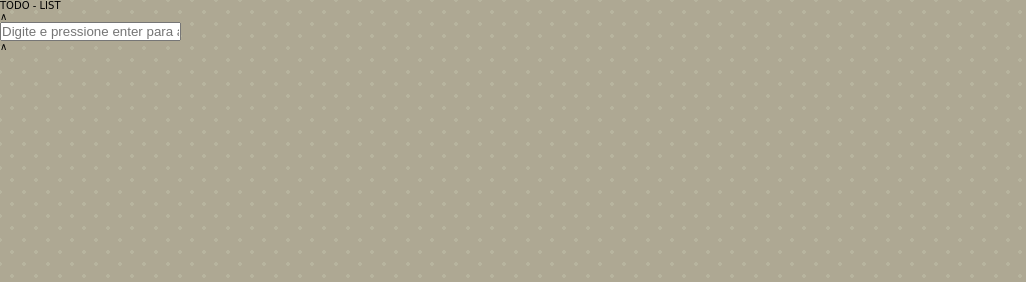
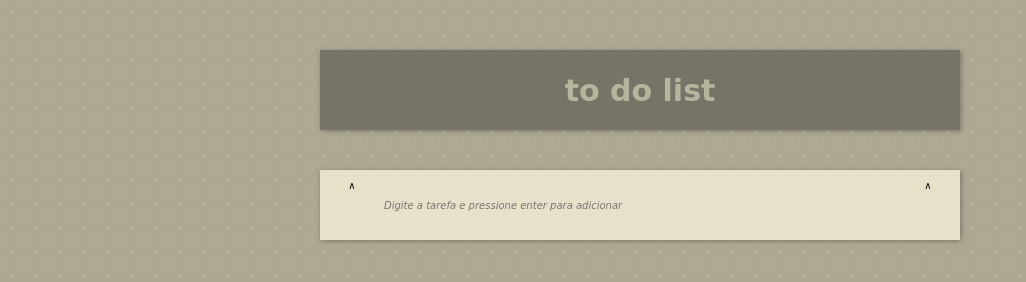
Before and after one commit to luhgavlak/Lista-de-tarefas, a plain HTML site: page index.html in a window 1280 px wide. Shown: the whole page, without its empty margins (0-1026 px from the left). Drawn offline with Linux system fonts and the light colour scheme; a web font is replaced by a local one.

Commit message:
Update index.html

```diff
--- a/index.html
+++ b/index.html
@@ -2,26 +2,26 @@
 <html lang="pt-br">
 <head>
     <meta charset="UTF-8">
+    <meta http-equiv="X-UA-Compatible" content="IE=edge">
     <meta name="viewport" content="width=device-width, initial-scale=1.0">
     <link rel="stylesheet" href="style.css">
-    <title>todo-list</title>
+    <title>Lista a fazer</title>
 </head>
 <body>
-    <div class="todo">
-        <div class="todo__title">
-            TODO - LIST
-        </div>
+    <div class="to-do">
+        <h1 class="title">to do list</h1>
 
-        <div class="todo__list" id='todoList'>
+        <div class="to-do-list" id="todoList">
 
         </div>
 
-        <div class="todo__new-item" id="newItem">
+        <div class="to-do-new-item" id="newItem">
             <div>&and;</div>
-            <input type="text" placeholder="Digite e pressione enter para adicionar a tarefa">
+            <input type="text" placeholder="Digite a tarefa e pressione enter para adicionar">
             <div>&and;</div>
-        </div>
+            </div>
     </div>
+
     <script src="app.js"></script>
 </body>
 </html>
```
